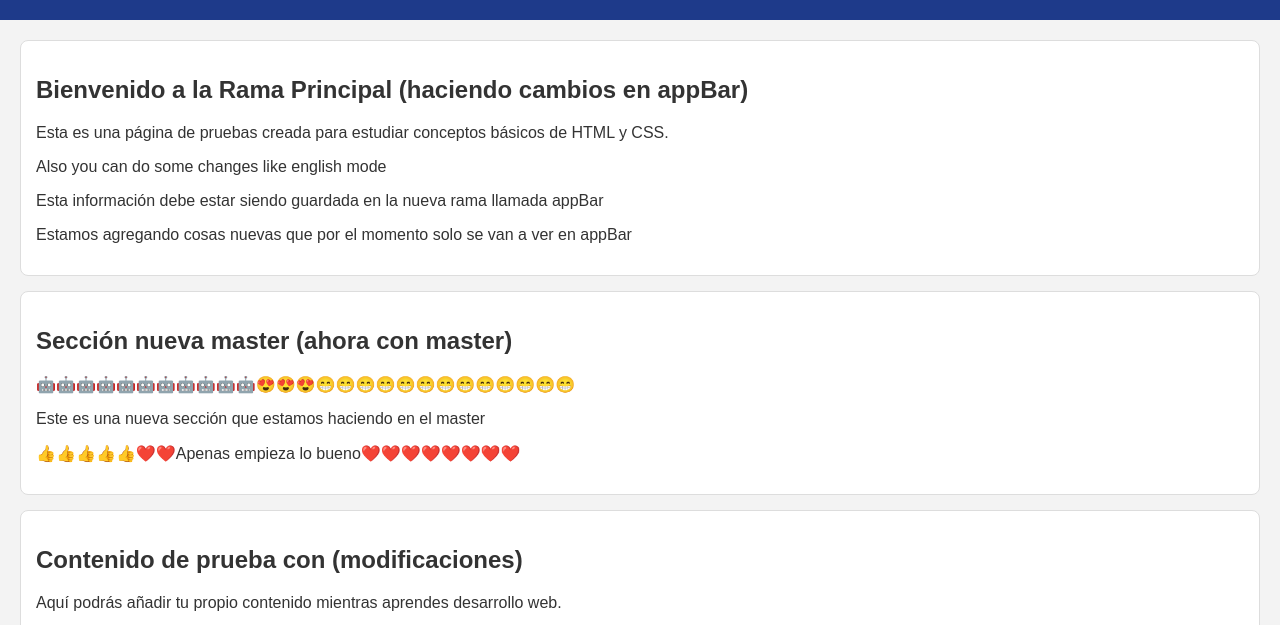
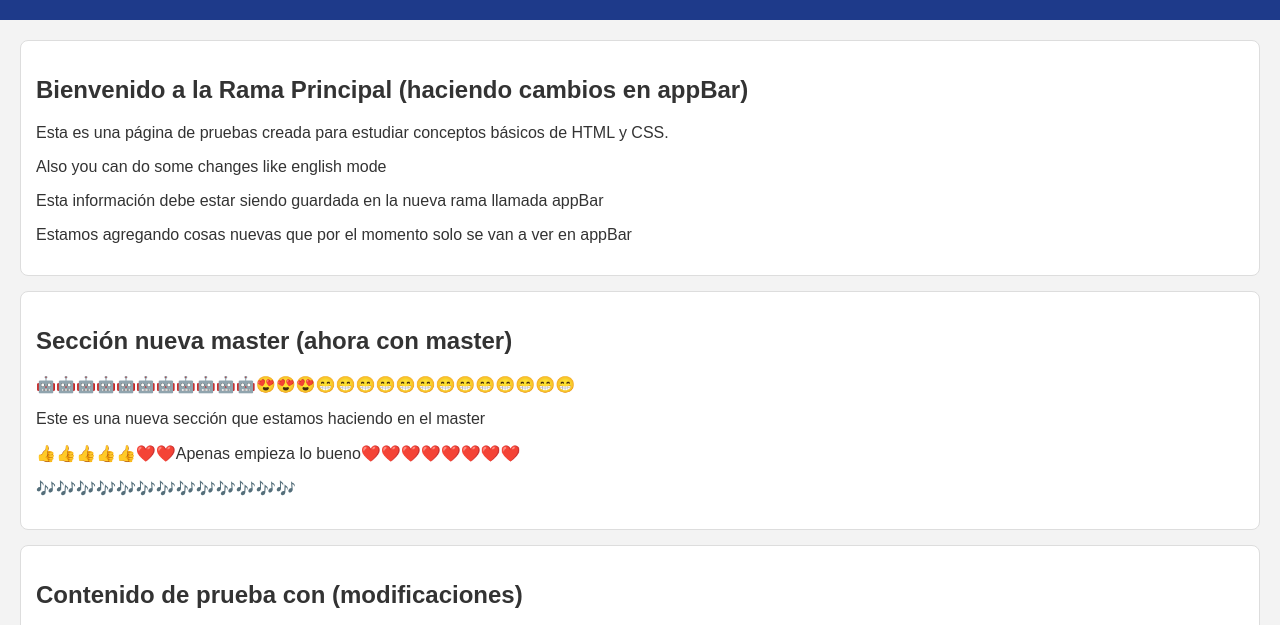
Before and after one commit to juanandresariasutp/Pagina_-Pruebas, a plain HTML site: page index.html in a window 1280 px wide. Shown: the part 158-783 px from the top of the page. Drawn offline with Linux system fonts and the light colour scheme.

Commit message:
Se agregó musica

```diff
--- a/index.html
+++ b/index.html
@@ -26,7 +26,7 @@
             <p>🤖🤖🤖🤖🤖🤖🤖🤖🤖🤖🤖😍😍😍😁😁😁😁😁😁😁😁😁😁😁😁😁</p>
             <p>Este es una nueva sección que estamos haciendo en el master</p>
             <p>👍👍👍👍👍❤️❤️Apenas empieza lo bueno❤️❤️❤️❤️❤️❤️❤️❤️</p>
-            <p></p>
+            <p>🎶🎶🎶🎶🎶🎶🎶🎶🎶🎶🎶🎶🎶</p>
         </section>
         <section class="contenido">
             <h2>Contenido de prueba con (modificaciones)</h2>
```
